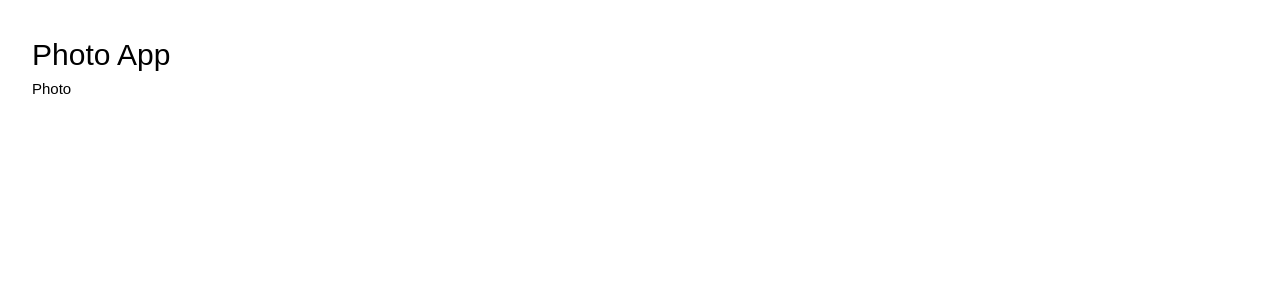
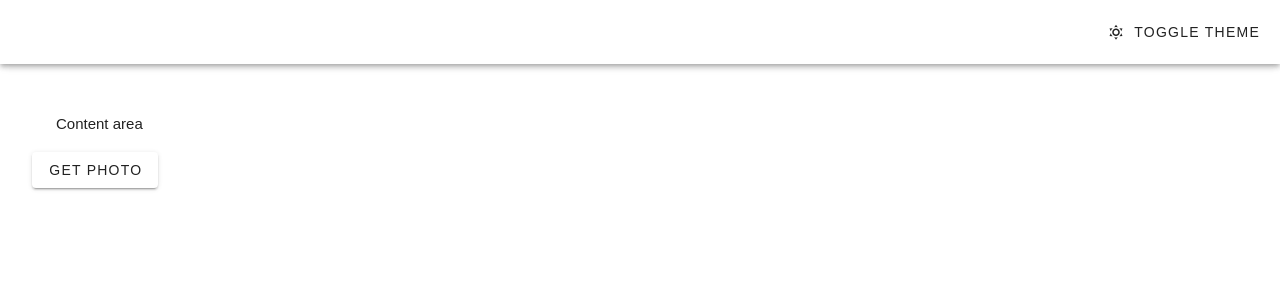
Before and after one commit to ViorelChirila/Web, a Vue app: page / in a window 1280 px wide. Shown: the top 300 px of the page. Built offline with nearby package versions, Linux system fonts and the light colour scheme.

Commit message:
vuetify install

```diff
--- a/src/App.vue
+++ b/src/App.vue
@@ -1,15 +1,31 @@
-<script setup></script>
+<script setup>
+import { ref } from "vue";
+import GetPhoto from "./components/GetPhoto.vue";
+
+const theme = ref("light");
+
+function onClick() {
+  theme.value = theme.value === "light" ? "dark" : "light";
+}
+</script>
 
 <template>
-  <header><h1>Photo App</h1></header>
+  <v-app :theme="theme">
+    <v-app-bar>
+      <v-spacer></v-spacer>
 
-  <main>
-    <p>Photo</p>
-  </main>
+      <v-btn
+        :prepend-icon="
+          theme === 'light' ? 'mdi-weather-sunny' : 'mdi-weather-night'
+        "
+        @click="onClick"
+        >Toggle Theme</v-btn
+      >
+    </v-app-bar>
+
+    <v-main>
+      <v-container>Content area</v-container>
+      <GetPhoto />
+    </v-main>
+  </v-app>
 </template>
-
-<style scoped>
-header {
-  line-height: 1.5;
-}
-</style>
--- /dev/null
+++ b/src/components/GetPhoto.vue
@@ -0,0 +1,28 @@
+<script>
+export default {
+  data() {
+    return {
+      photoData: null,
+    };
+  },
+  methods: {
+    fetchPhoto() {
+      const Url =
+        "https://api.unsplash.com/photos/random/?client_id=wNsRTVDYYKFyvucwPQKjPM1lNGoffo_j7WkO-FVzp4I";
+      fetch(Url)
+        .then((response) => response.json())
+        .then((data) => {
+          this.photoData = data;
+        });
+    },
+  },
+};
+</script>
+<template>
+  <div>
+    <v-btn @click="fetchPhoto">Get Photo</v-btn>
+    <div v-if="photoData">
+      <v-img :src="photoData.urls.regular" />
+    </div>
+  </div>
+</template>
--- a/src/main.js
+++ b/src/main.js
@@ -1,6 +1,25 @@
-import { createApp } from 'vue'
-import App from './App.vue'
+import { createApp } from 'vue';
+import App from './App.vue';
 
-import './assets/main.css'
+// Custom CSS
+import './assets/main.css';
 
-createApp(App).mount('#app')
+// Vuetify
+import 'vuetify/styles';
+import { createVuetify } from 'vuetify';
+import * as components from 'vuetify/components';
+import * as directives from 'vuetify/directives';
+
+// Plugins
+import { registerPlugins } from '@/plugins';
+
+const vuetify = createVuetify({
+  components,
+  directives,
+});
+
+// Register plugins
+const app = createApp(App);
+registerPlugins(app);
+
+createApp(App).use(vuetify).mount('#app');
--- /dev/null
+++ b/src/plugins/index.js
@@ -0,0 +1,12 @@
+/**
+ * plugins/index.js
+ *
+ * Automatically included in `./src/main.js`
+ */
+
+// Plugins
+import vuetify from "./vuetify";
+
+export function registerPlugins(app) {
+  app.use(vuetify);
+}
--- /dev/null
+++ b/src/plugins/vuetify.js
@@ -0,0 +1,8 @@
+// Styles
+import "@mdi/font/css/materialdesignicons.css";
+import "vuetify/styles";
+
+// Composables
+import { createVuetify } from "vuetify";
+
+export default createVuetify();
--- a/vite.config.js
+++ b/vite.config.js
@@ -1,14 +1,20 @@
-import { fileURLToPath, URL } from 'node:url'
+import { fileURLToPath, URL } from "node:url";
 
-import { defineConfig } from 'vite'
-import vue from '@vitejs/plugin-vue'
+import { defineConfig } from "vite";
+import vue from "@vitejs/plugin-vue";
+import vuetify from "vite-plugin-vuetify";
 
 // https://vitejs.dev/config/
 export default defineConfig({
-  plugins: [vue()],
+  plugins: [vue(), vuetify({ autoImport: true })],
   resolve: {
     alias: {
-      '@': fileURLToPath(new URL('./src', import.meta.url))
-    }
-  }
-})
+      "@": fileURLToPath(new URL("./src", import.meta.url)),
+    },
+  },
+  server: {
+    watch: {
+      usePolling: true,
+    },
+  },
+});
```
Also changed, not shown: package.json (+6 -3 lines), .eslintrc.cjs, 1 other file (tests, documents, lock files or other folders).
